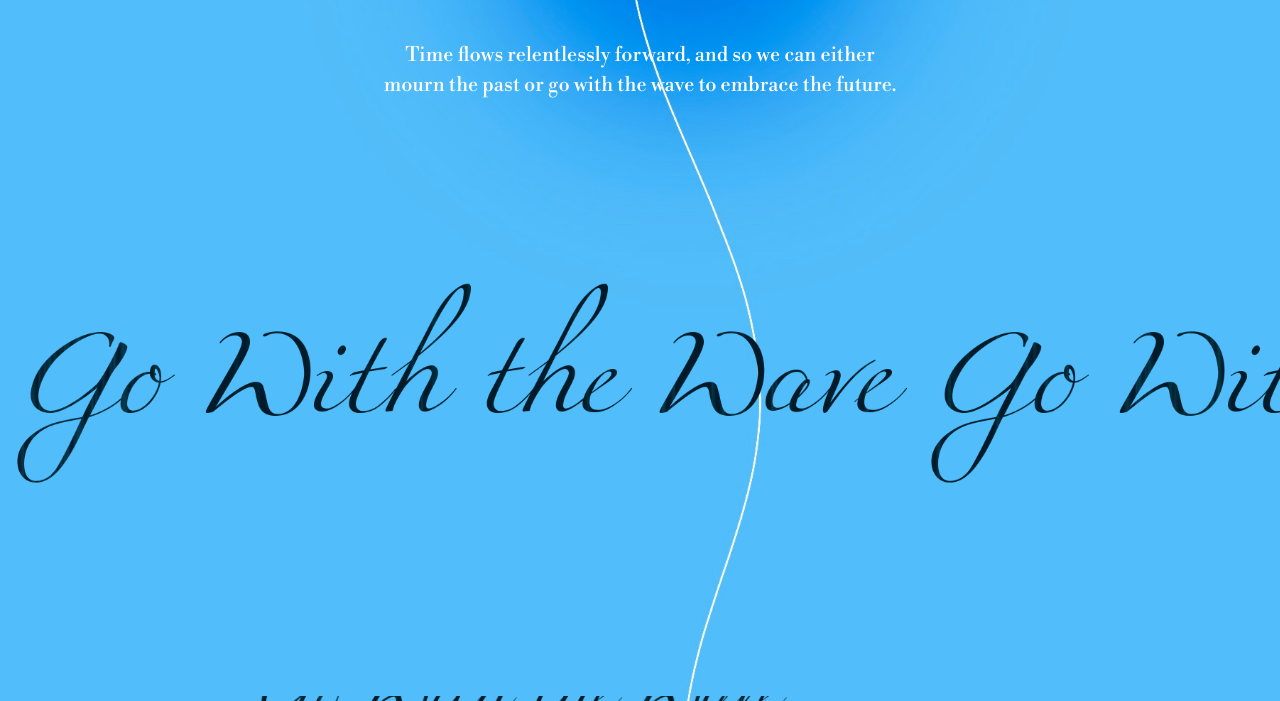
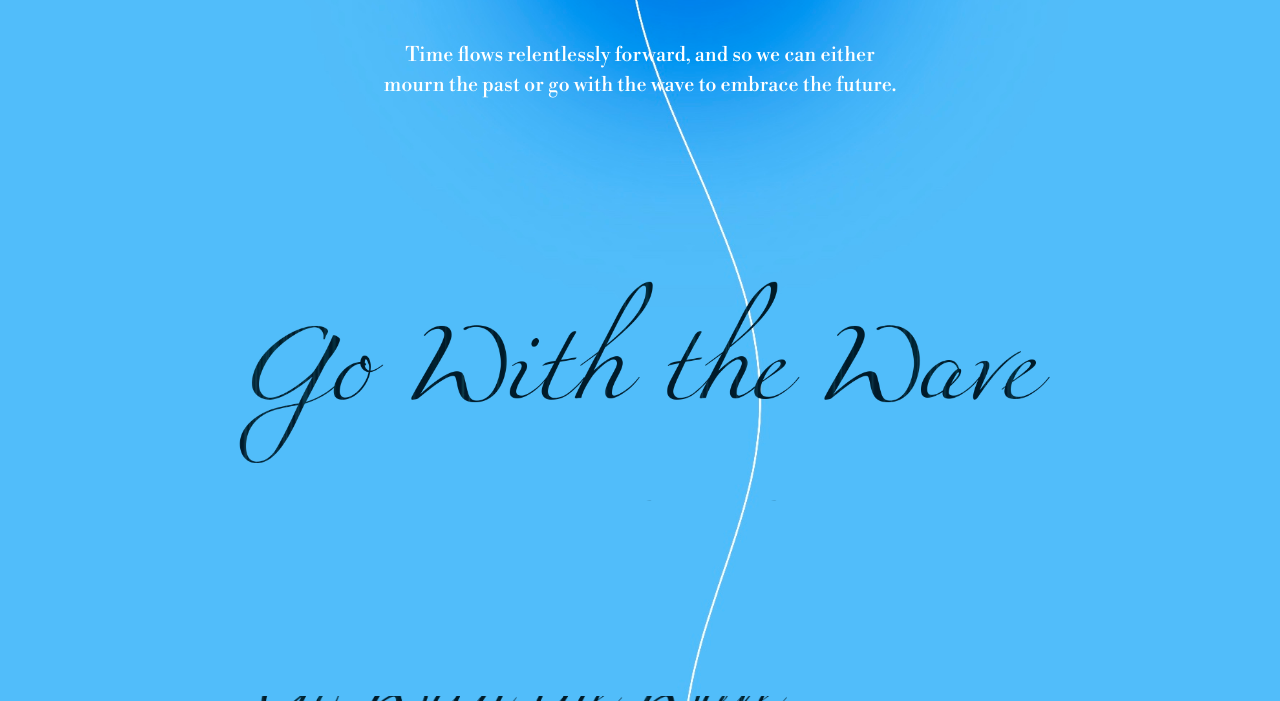
Before and after one commit to Maya-ye-510/Maya-ye-510.github.io, a plain HTML site: page Interaction-Project-1/index.html in a window 1280 px wide. Shown: the part 469-1170 px from the top of the page. Drawn offline with nearby package versions, Linux system fonts and the light colour scheme; a web font is replaced by a local one.

Commit message:
Update index.html

```diff
--- a/Interaction-Project-1/index.html
+++ b/Interaction-Project-1/index.html
@@ -19,7 +19,7 @@
 <p class="Subtitle">Time flows relentlessly forward, and so we can either <br> mourn the past or go with the wave to embrace the future.</p> <!--Need to add suitable class for this-->
 
 
-<div class="mask1" style="height: 30vh; width: 100vw; mask-repeat: repeat;">
+<div class="mask1" style="height: 30vh; width: 65vw; mask-repeat: repeat;">
     <img src="mask.jpg" class="maskimage" id="mask1">
 </div>
 <br><br><br><br><br>
```
